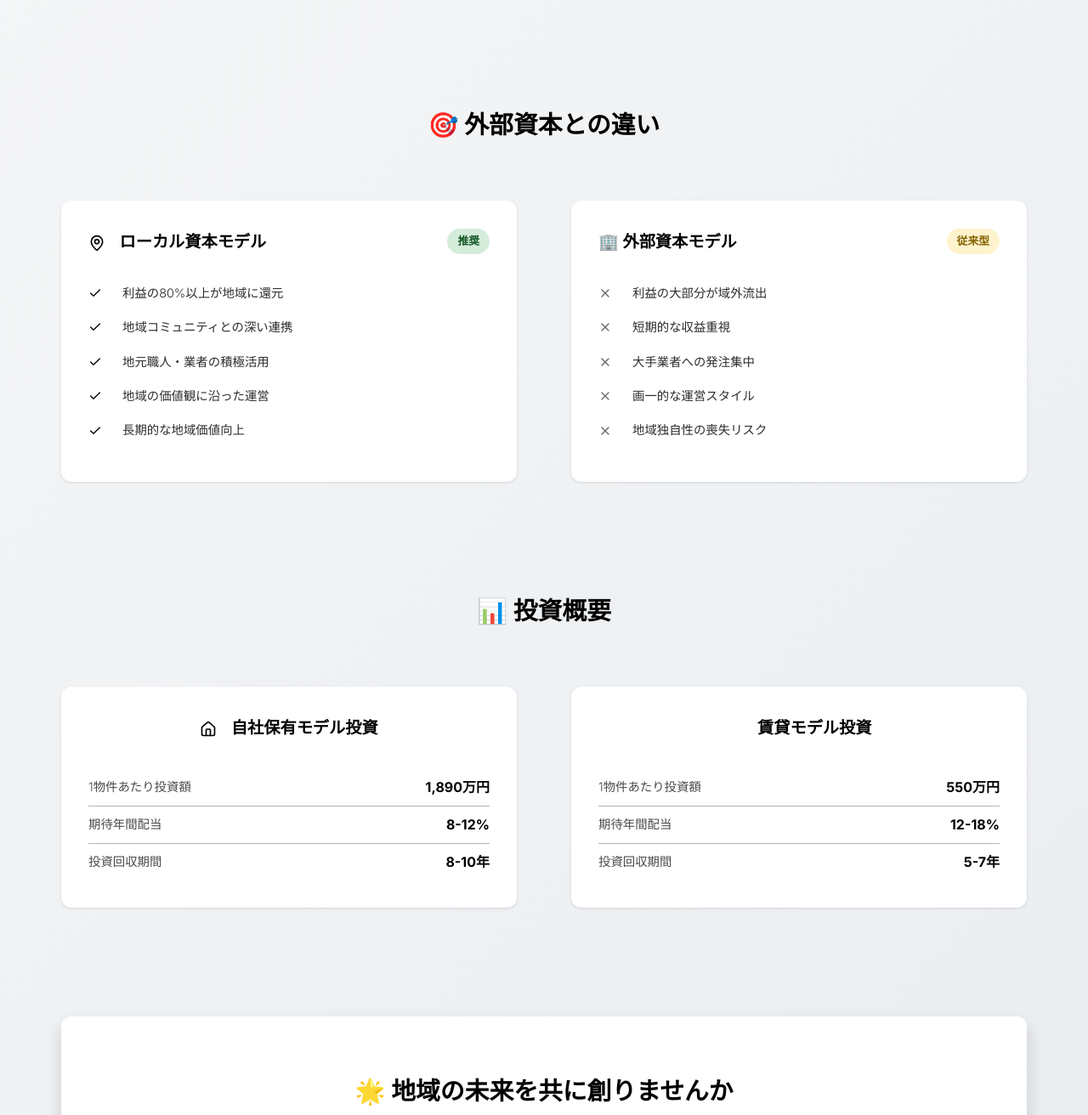
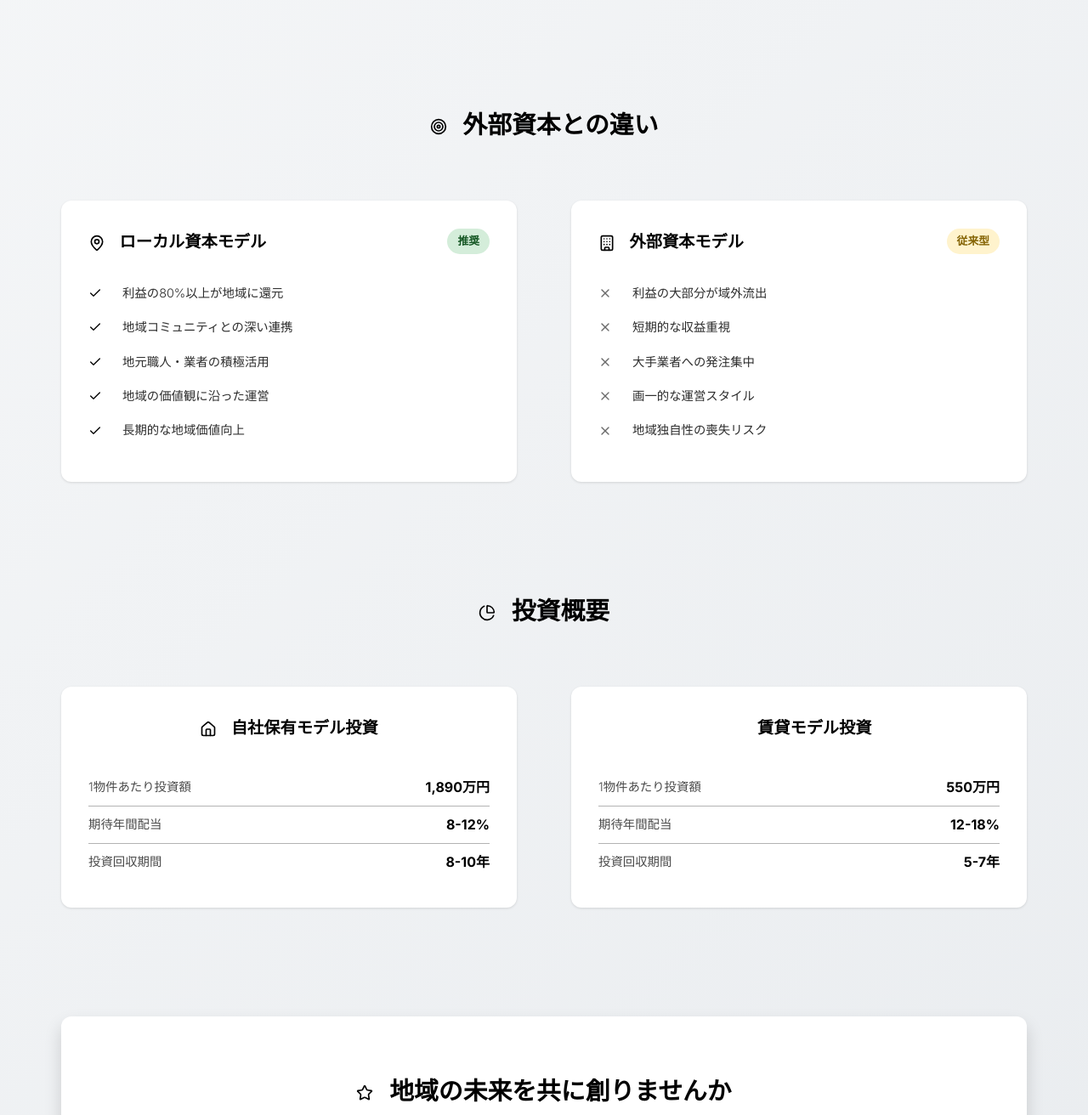
Before and after one commit to 8weeksfujimi/fujimi-stay-pitch, a plain HTML site: page index.html in a window 1280 px wide. Shown: the part 8180-9492 px from the top of the page at 85% size. Drawn offline with nearby package versions, Linux system fonts and the light colour scheme; some icons are missing.

Commit message:
Replace remaining emoji icons with Lucide icons
- Replace 🎯 with target icon for comparison section
- Replace 🏢 with building icon for external capital model
- Replace 📊 with pie-chart and bar-chart-4 icons for analysis sections
- Replace 🌟 with star icon for future collaboration section
- Replace 💡 with lightbulb icon for usage instructions
- Complete emoji-free design with consistent Lucide icon system
- Maintain proper sizing and alignment for all new icons

🤖 Generated with [Claude Code](https://claude.ai/code)

Co-Authored-By: Claude <noreply@anthropic.com>

```diff
--- a/index.html
+++ b/index.html
@@ -324,7 +324,7 @@
 
             <!-- 外部資本との比較 -->
             <div class="comparison-section">
-                <h3>🎯 外部資本との違い</h3>
+                <h3><i data-lucide="target" class="icon-inline"></i> 外部資本との違い</h3>
                 <div class="comparison-grid">
                     <div class="comparison-card local-capital">
                         <div class="card-header">
@@ -357,7 +357,7 @@
 
                     <div class="comparison-card external-capital">
                         <div class="card-header">
-                            <h4>🏢 外部資本モデル</h4>
+                            <h4><i data-lucide="building" class="icon-inline"></i> 外部資本モデル</h4>
                             <span class="badge caution">従来型</span>
                         </div>
                         <div class="disadvantage-list">
@@ -388,7 +388,7 @@
 
             <!-- 投資対象と期待リターン -->
             <div class="investment-details">
-                <h3>📊 投資概要</h3>
+                <h3><i data-lucide="pie-chart" class="icon-inline"></i> 投資概要</h3>
                 <div class="investment-grid">
                     <div class="investment-card">
                         <h4><i data-lucide="home" class="icon-inline"></i> 自社保有モデル投資</h4>
@@ -430,7 +430,7 @@
 
             <!-- コールトゥアクション -->
             <div class="funding-cta">
-                <h3>🌟 地域の未来を共に創りませんか</h3>
+                <h3><i data-lucide="star" class="icon-inline"></i> 地域の未来を共に創りませんか</h3>
                 <p>ローカル資本による持続可能な地域活性化にご参加ください</p>
                 <div class="cta-buttons">
                     <a href="#contact" class="cta-button primary">投資相談のお申し込み</a>
@@ -449,7 +449,7 @@
 
             <!-- インタラクティブ事業分析ツール -->
             <div class="advanced-analysis">
-                <h3>📊 詳細事業分析ツール</h3>
+                <h3><i data-lucide="bar-chart-4" class="icon-inline"></i> 詳細事業分析ツール</h3>
                 <p class="analysis-description">
                     より詳細な感応度分析、リスクシナリオ、損益分岐点分析をインタラクティブに確認できます。<br>
                     すべての計算前提と根拠が透明化されており、投資判断に必要な情報を包括的に提供します。
@@ -475,7 +475,7 @@
                 </div>
 
                 <div class="analysis-note">
-                    <p><strong>💡 使用方法:</strong> 左側のパラメータを調整して、稼働率や物件数の変化による事業への影響をリアルタイムで確認できます。各タブで異なる分析視点から事業計画を検証できます。</p>
+                    <p><strong><i data-lucide="lightbulb" class="icon-small"></i> 使用方法:</strong> 左側のパラメータを調整して、稼働率や物件数の変化による事業への影響をリアルタイムで確認できます。各タブで異なる分析視点から事業計画を検証できます。</p>
                 </div>
             </div>
         </div>
```
